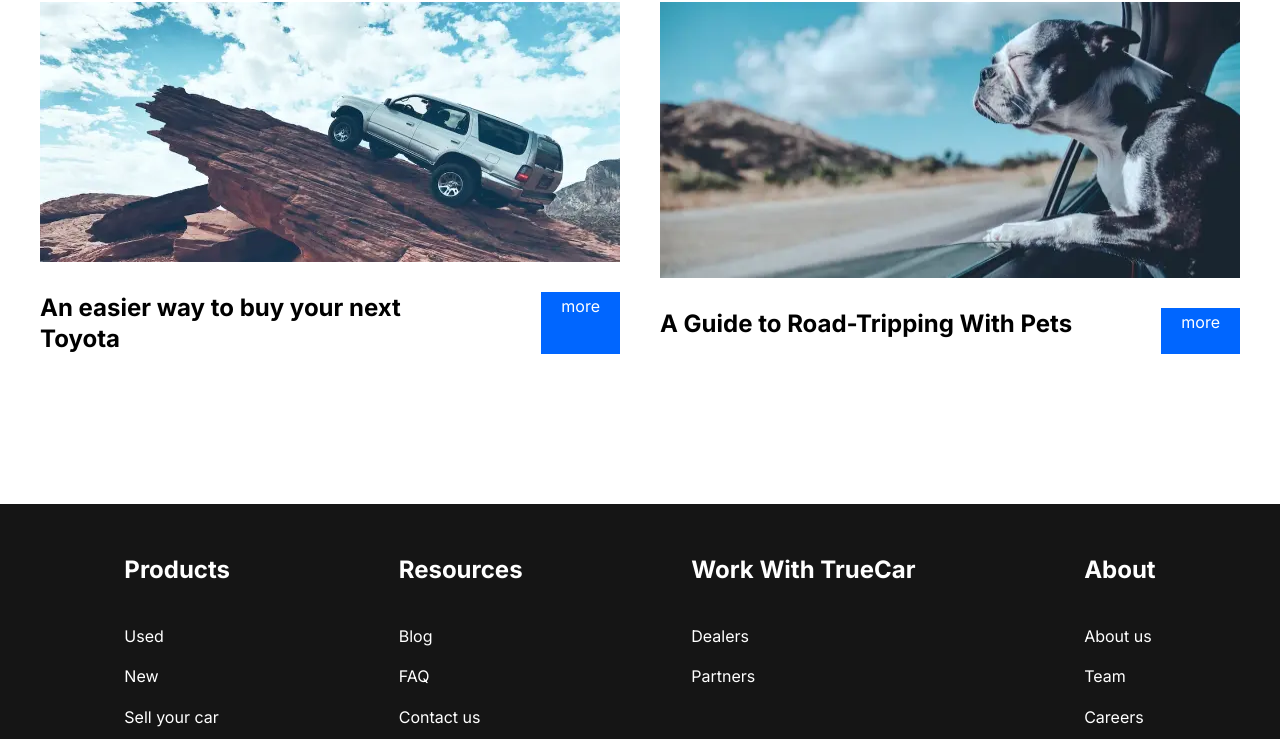
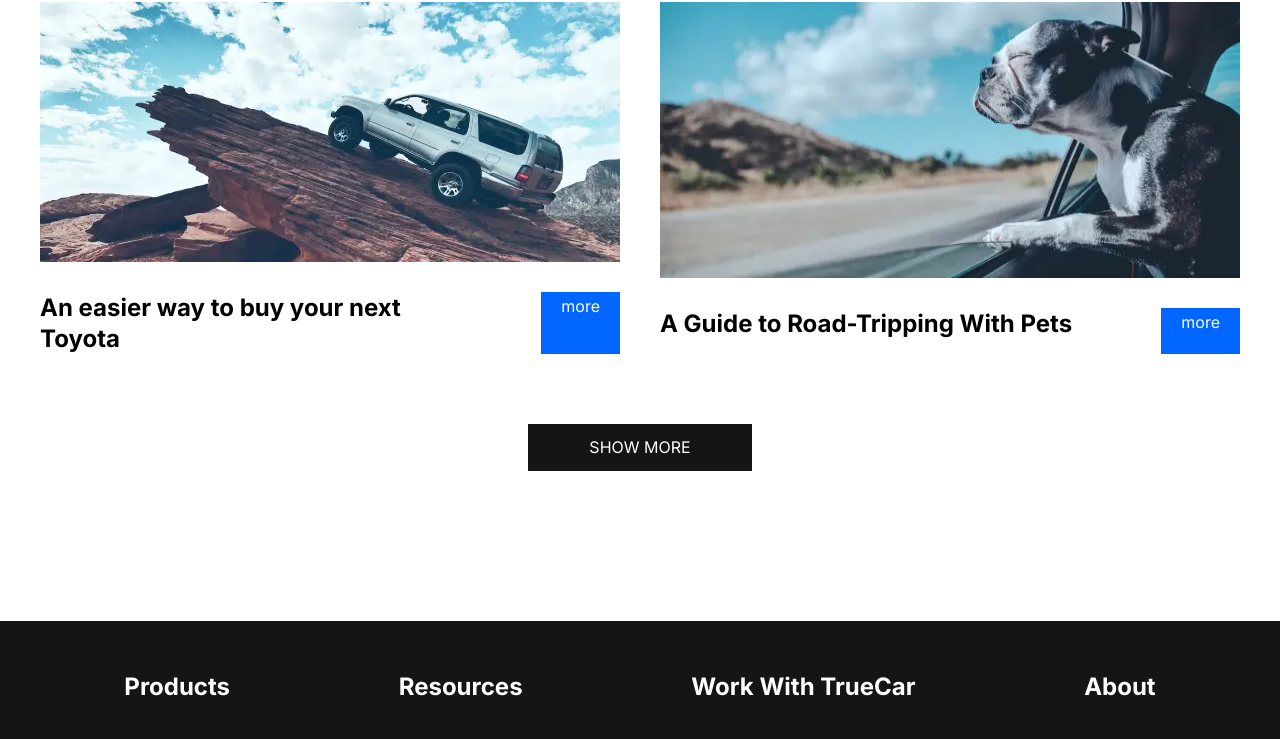
Before and after one commit to Maksym82/lease-cars, a plain HTML site: page contacts.html in a window 1280 px wide. Shown: the part 1052-1791 px from the top of the page. Drawn offline with Linux system fonts and the light colour scheme.

Commit message:
Add styles

```diff
--- a/contacts.html
+++ b/contacts.html
@@ -83,6 +83,7 @@
                 <a href="" class="blog__item-link">more</a>
               </div>
             </div>
+            <button class="form__btn blog__btn" type="button">SHOW MORE</button>
           </div>
          </section>
       </main>
--- a/css/style.css
+++ b/css/style.css
@@ -415,6 +415,7 @@ body {
   display: grid;
   grid-template-columns: repeat(2, 1fr);
   gap: 40px;
+  margin-bottom: 70px;
 }
 
 .blog__item {
@@ -440,3 +441,7 @@ body {
   padding: 4px 20px;
   cursor: pointer;
 }
+
+.blog__btn {
+  display: block;
+}
```
